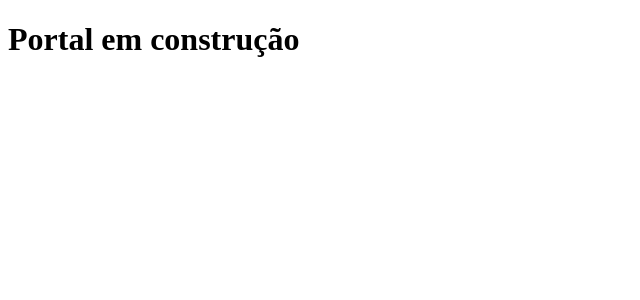
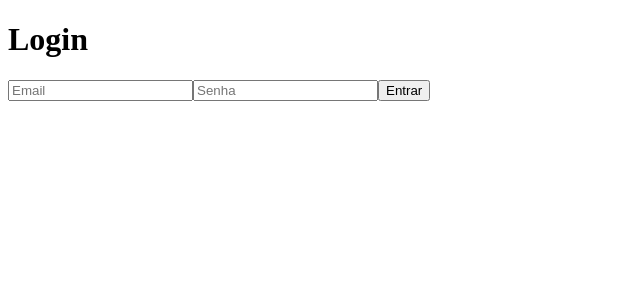
Before and after one commit to brunopontes90/Portal-2.0, a React (Create React App) app in the folder frontend/: page / in a window 1280 px wide. Shown: the top 300 px of the page, without its empty margins (0-640 px from the left). Built offline with nearby package versions, Linux system fonts and the light colour scheme.

Commit message:
Criado formulario de login, verificacao de email e senha, direcionando para as rotas admin e user

```diff
--- a/frontend/package.json
+++ b/frontend/package.json
@@ -6,6 +6,7 @@
     "@testing-library/jest-dom": "^5.17.0",
     "@testing-library/react": "^13.4.0",
     "@testing-library/user-event": "^13.5.0",
+    "antd": "^5.13.3",
     "axios": "^1.6.7",
     "react": "^18.2.0",
     "react-dom": "^18.2.0",
--- a/frontend/src/App.js
+++ b/frontend/src/App.js
@@ -1,6 +1,8 @@
 import React, { createContext, useEffect, useState } from "react";
 import Axios from "axios";
 import LoginPage from "./Auth/LoginPage";
+import ListAdmin from "./Pages/ListAdmin/ListAdmin";
+import ListUser from "./Pages/ListUser/ListUser";
 import { Route, Routes } from "react-router-dom";
 
 export const Users = createContext();
@@ -18,6 +20,8 @@ function App() {
     <Users.Provider value={data}>
       <Routes>
         <Route path="/" element={<LoginPage />} />
+        <Route path="/list-admin" element={<ListAdmin />} />
+        <Route path="/list-user" element={<ListUser />} />
       </Routes>
     </Users.Provider>
   );
--- a/frontend/src/Auth/LoginPage.js
+++ b/frontend/src/Auth/LoginPage.js
@@ -1,11 +1,53 @@
-import React, { useContext } from "react";
+import React, { useContext, useState } from "react";
 import { Users } from "../App";
+import { useNavigate } from "react-router-dom";
 
 function LoginPage() {
     const data = useContext(Users);
+    const [email, setEmail] = useState();
+    const [password, setPassword] = useState();
+    const navigate = useNavigate();
+
+    const onFinish = (event) => {
+        event.preventDefault(); // Previne o comportamento padrão do formulário
+
+        try {
+            const user = data.find(user => user.Email === email && user.Senha === password);
+
+            if (user) {
+                if (user.EAdmin === 1) {
+                    navigate('/list-admin');
+                } else {
+                    navigate('/list-user');
+                }
+            } else {
+                alert('Email ou senha inválidos');
+                setEmail('');
+                setPassword('');
+            }
+
+        } catch (error) {
+            console.error(`Erro ao realizar a chamada ao servidor: ${error}`);
+        }
+    }
 
     return (
-        <h1>Portal em construção</h1>
+        <form onSubmit={onFinish}>
+            <h1>Login</h1>
+            <input
+                type="email"
+                placeholder="Email"
+                value={email}
+                onChange={(e) => setEmail(e.target.value)}
+            />
+            <input
+                type="password"
+                placeholder="Senha"
+                value={password}
+                onChange={(e) => setPassword(e.target.value)}
+            />
+            <button type="submit">Entrar</button>
+        </form>
     );
 }
 
--- /dev/null
+++ b/frontend/src/Pages/ListAdmin/ListAdmin.js
@@ -0,0 +1,9 @@
+import React from "react";
+
+function ListAdmin() {
+    return (
+        <h1>List Admin</h1>
+    );
+}
+
+export default ListAdmin;
--- /dev/null
+++ b/frontend/src/Pages/ListUser/ListUser.js
@@ -0,0 +1,9 @@
+import React from "react";
+
+function ListUser() {
+    return (
+        <h1>List User</h1>
+    );
+}
+
+export default ListUser;
```
Also changed, not shown: 1 other file (tests, documents, lock files or other folders).
